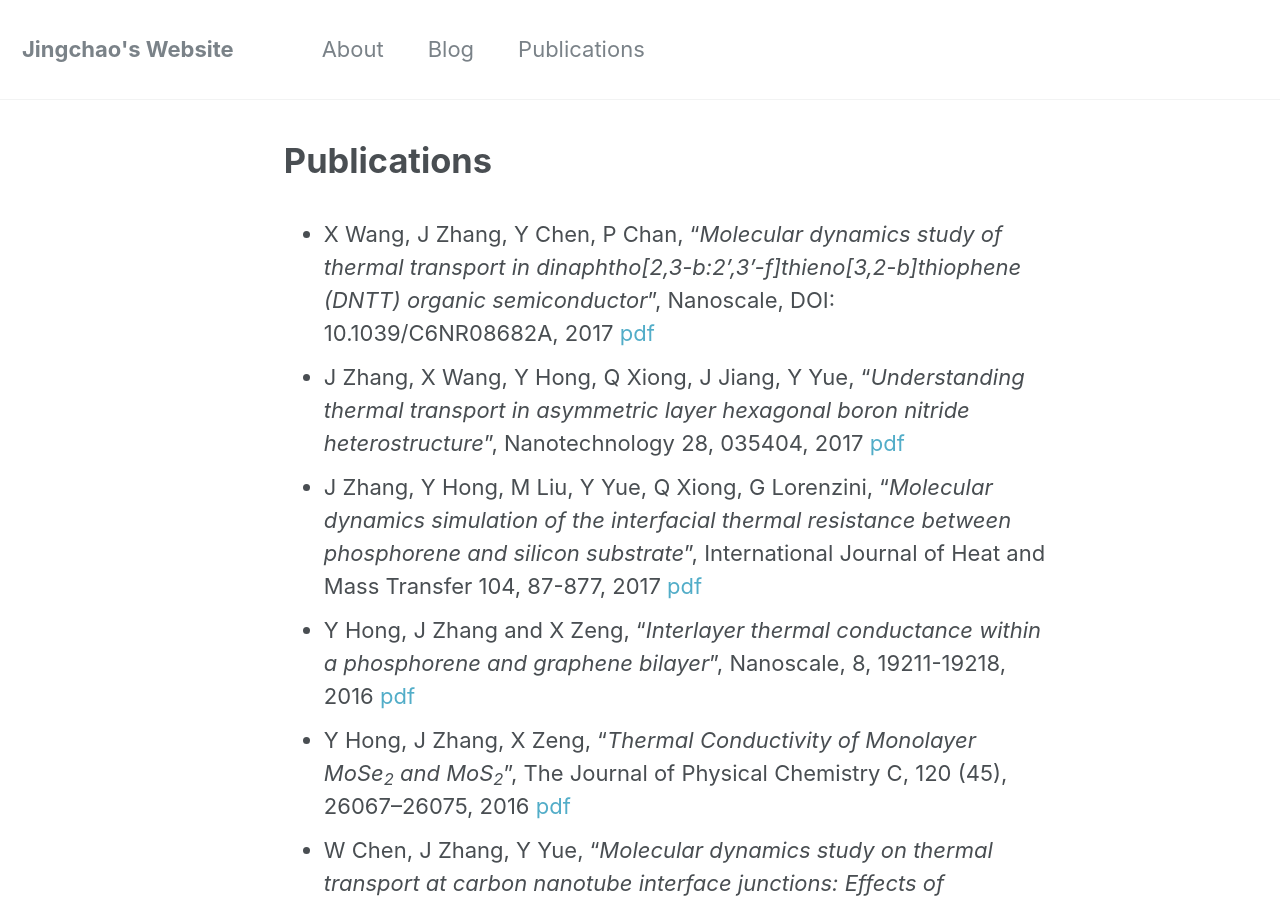
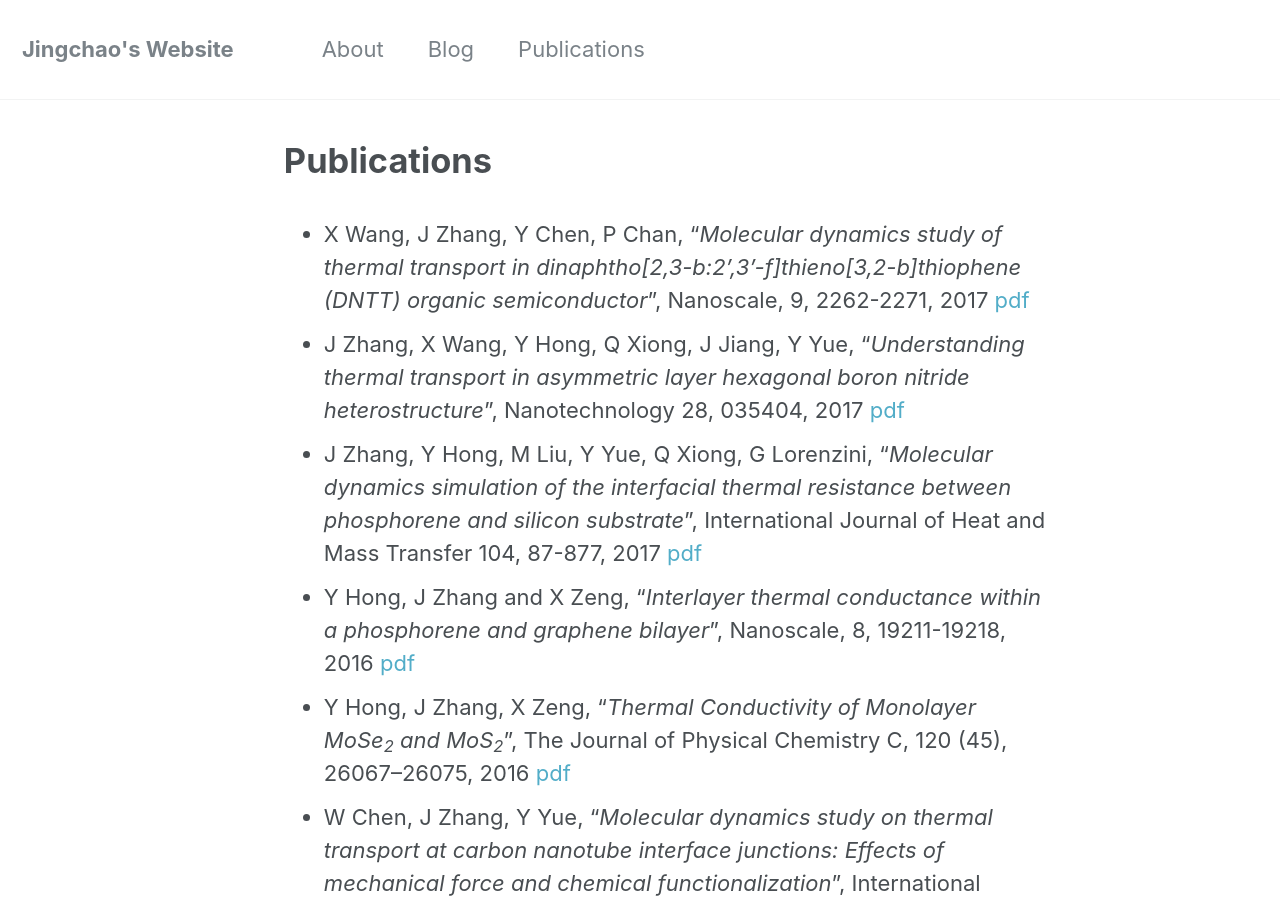
Before and after one commit to JingchaoZhang/JingchaoZhang.github.io, a Jekyll site: the page built from _pages/publications.md, in a window 1280 px wide and 900 px high. Built offline with Jekyll 4.4.1, drawn with Linux system fonts in a browser that asks for light colours.

Commit message:
Update publications.md

```diff
--- a/_pages/publications.md
+++ b/_pages/publications.md
@@ -5,7 +5,7 @@ permalink: /publications/
 author_profile: false
 ---
 
-- X Wang, J Zhang, Y Chen, P Chan, "_Molecular dynamics study of thermal transport in dinaphtho[2,3-b:2',3'-f]thieno[3,2-b]thiophene (DNTT) organic semiconductor_", Nanoscale, DOI: 10.1039/C6NR08682A, 2017 [pdf](https://drive.google.com/file/d/0B3Yj4QkZpI-ddHJYWmpEeWVkZ1k/view?usp=sharing)
+- X Wang, J Zhang, Y Chen, P Chan, "_Molecular dynamics study of thermal transport in dinaphtho[2,3-b:2',3'-f]thieno[3,2-b]thiophene (DNTT) organic semiconductor_", Nanoscale, 9, 2262-2271, 2017 [pdf](https://drive.google.com/file/d/0B3Yj4QkZpI-ddHJYWmpEeWVkZ1k/view?usp=sharing)
 - J Zhang, X Wang, Y Hong, Q Xiong, J Jiang, Y Yue, "_Understanding thermal transport in asymmetric layer hexagonal boron nitride heterostructure_", Nanotechnology 28, 035404, 2017 [pdf](https://drive.google.com/file/d/0B3Yj4QkZpI-dMnBVbi1oWUQ2b00/view?usp=sharing)
 - J Zhang, Y Hong, M Liu, Y Yue, Q Xiong, G Lorenzini, "_Molecular dynamics simulation of the interfacial thermal resistance between phosphorene and silicon substrate_", International Journal of Heat and Mass Transfer 104, 87-877, 2017 [pdf](https://drive.google.com/file/d/0B3Yj4QkZpI-deGVXQ0pybURsRjA/view?usp=sharing)
 - Y Hong, J Zhang and X Zeng, "_Interlayer thermal conductance within a phosphorene and graphene bilayer_", Nanoscale, 8, 19211-19218, 2016 [pdf](https://drive.google.com/file/d/0B3Yj4QkZpI-dOF9EaGk5UnBwQm8/view?usp=sharing)
```
